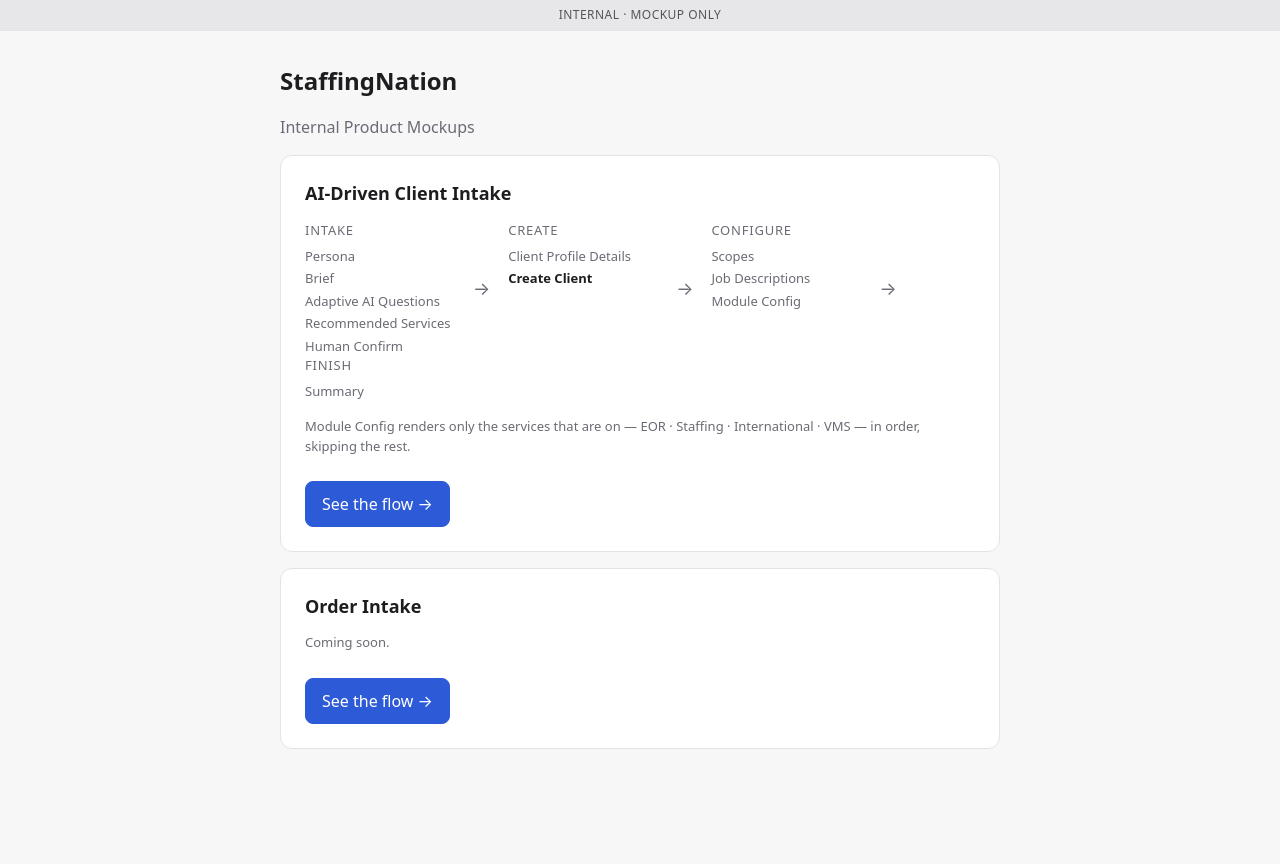
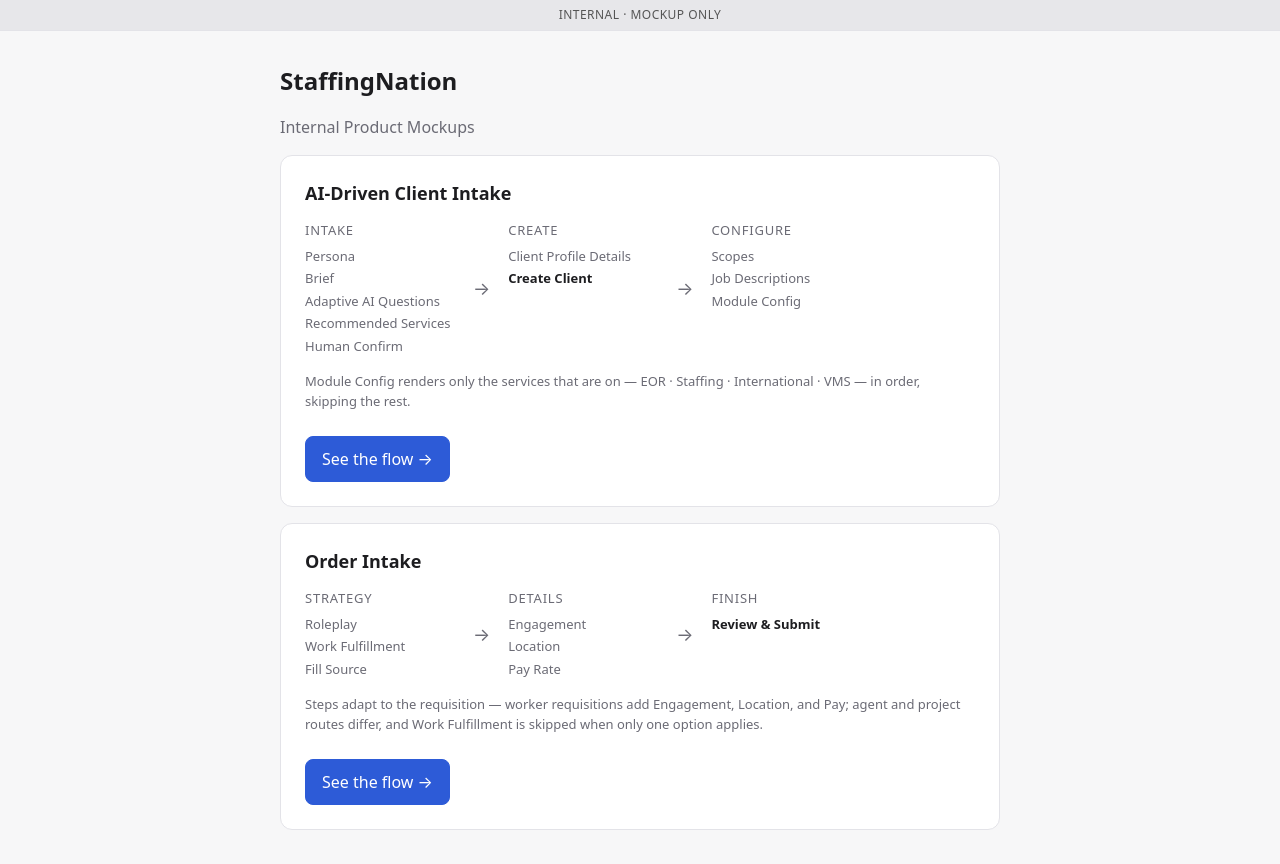
Before and after one commit to halledavis/tcw-sn-mockup, a Next.js app: page / in a window 1280 px wide. Shown: the top 864 px of the page. Before the commit the page ends 829 px from the top, so only its background shows below. Built offline with nearby package versions, Linux system fonts and the light colour scheme.

Commit message:
updated home again

```diff
--- a/app/page.tsx
+++ b/app/page.tsx
@@ -1,23 +1,19 @@
 import Link from "next/link";
 
-const flow = [
+const clientFlow = [
   { phase: "Intake", steps: ["Persona", "Brief", "Adaptive AI Questions", "Recommended Services", "Human Confirm"] },
   { phase: "Create", steps: ["Client Profile Details", "Create Client"] },
-  { phase: "Configure", steps: ["Scopes", "Job Descriptions", "Module Config"] },
-  { phase: "Finish", steps: ["Summary"] },
+  { phase: "Configure", steps: ["Scopes", "Job Descriptions", "Module Config"] }
 ];
 
-export default function Home() {
+const orderFlow = [
+  { phase: "Strategy", steps: ["Roleplay", "Work Fulfillment", "Fill Source"] },
+  { phase: "Details", steps: ["Engagement", "Location", "Pay Rate"] },
+  { phase: "Finish", steps: ["Review & Submit"] },
+];
+
+function FlowMap({ flow, emphasize }: { flow: { phase: string; steps: string[] }[]; emphasize?: string }) {
   return (
-    <>
-      <div className="mock-banner">Internal · Mockup only</div>
-      <div className="wrap">
-        <h1>StaffingNation</h1>
-        <p className="muted">Internal Product Mockups</p>
-
-        <div className="panel">
-          <h2>AI-Driven Client Intake</h2>
-
     <div style={{ display: "flex", flexWrap: "wrap", alignItems: "stretch", gap: 0, marginTop: 14 }}>
       {flow.map((group, i) => (
         <div key={group.phase} style={{ display: "flex", alignItems: "stretch" }}>
@@ -27,13 +23,9 @@ export default function Home() {
             </div>
             <ul style={{ listStyle: "none", margin: 0, padding: 0, display: "flex", flexDirection: "column", gap: 3 }}>
               {group.steps.map((step) => {
-                      const emphasize = step === "Create Client";
+                const bold = step === emphasize;
                 return (
-                        <li
-                          key={step}
-                          className={emphasize ? "small" : "muted small"}
-                          style={emphasize ? { fontWeight: 600 } : undefined}
-                        >
+                  <li key={step} className={bold ? "small" : "muted small"} style={bold ? { fontWeight: 600 } : undefined}>
                     {step}
                   </li>
                 );
@@ -48,11 +40,23 @@ export default function Home() {
         </div>
       ))}
     </div>
+  );
+}
 
+export default function Home() {
+  return (
+    <>
+      <div className="mock-banner">Internal · Mockup only</div>
+      <div className="wrap">
+        <h1>StaffingNation</h1>
+        <p className="muted">Internal Product Mockups</p>
+
+        <div className="panel">
+          <h2>AI-Driven Client Intake</h2>
+          <FlowMap flow={clientFlow} emphasize="Create Client" />
           <p className="muted small" style={{ marginTop: 16 }}>
             Module Config renders only the services that are on — EOR · Staffing · International · VMS — in order, skipping the rest.
           </p>
-
           <Link href="/clients/new">
             <button className="primary" style={{ marginTop: 12 }}>See the flow →</button>
           </Link>
@@ -60,7 +64,10 @@ export default function Home() {
 
         <div className="panel">
           <h2>Order Intake</h2>
-          <p className="muted small">Coming soon.</p>
+          <FlowMap flow={orderFlow} emphasize="Review & Submit" />
+          <p className="muted small" style={{ marginTop: 16 }}>
+            Steps adapt to the requisition — worker requisitions add Engagement, Location, and Pay; agent and project routes differ, and Work Fulfillment is skipped when only one option applies.
+          </p>
           <Link href="/orders/new">
             <button className="primary" style={{ marginTop: 12 }}>See the flow →</button>
           </Link>
```
Lines whose indentation alone changed are shown as unchanged.
